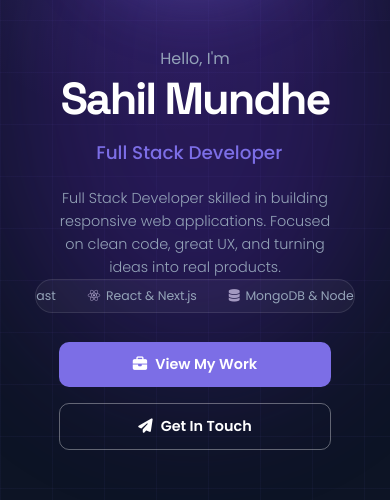
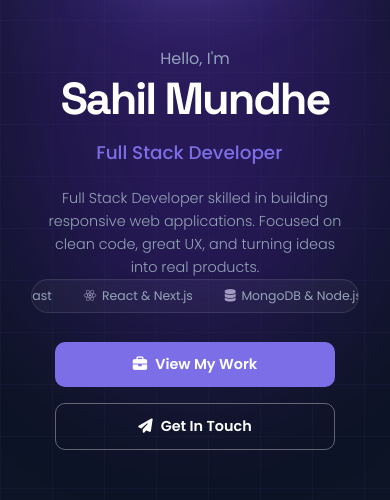
Before and after one commit to Sahileweb/Portfoliow, a Next.js app: page / in a window 390 px wide. Shown: the part 344-844 px from the top of the page. Built offline with nearby package versions, Linux system fonts and the light colour scheme.

Commit message:
made responsive

```diff
--- a/src/app/globals.css
+++ b/src/app/globals.css
@@ -796,8 +796,8 @@ footer {
 
   /* 1. Squeeze the entire parent container */
   .hero-text {
-    padding-left: 0.75rem !important;
-    padding-right: 0.75rem !important;
+    padding-left: 0.5rem !important;
+    padding-right: 0.5rem !important;
     width: 100% !important;
     box-sizing: border-box !important;
   }
```
